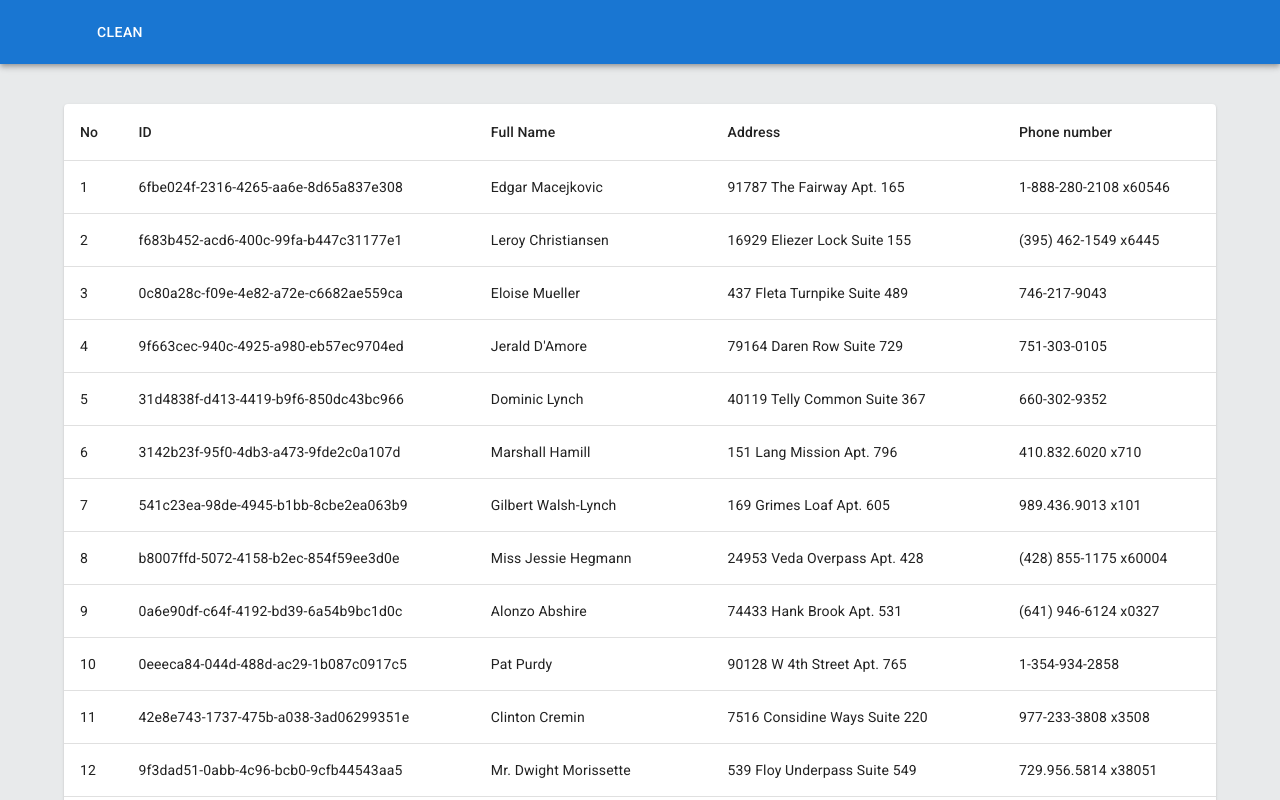
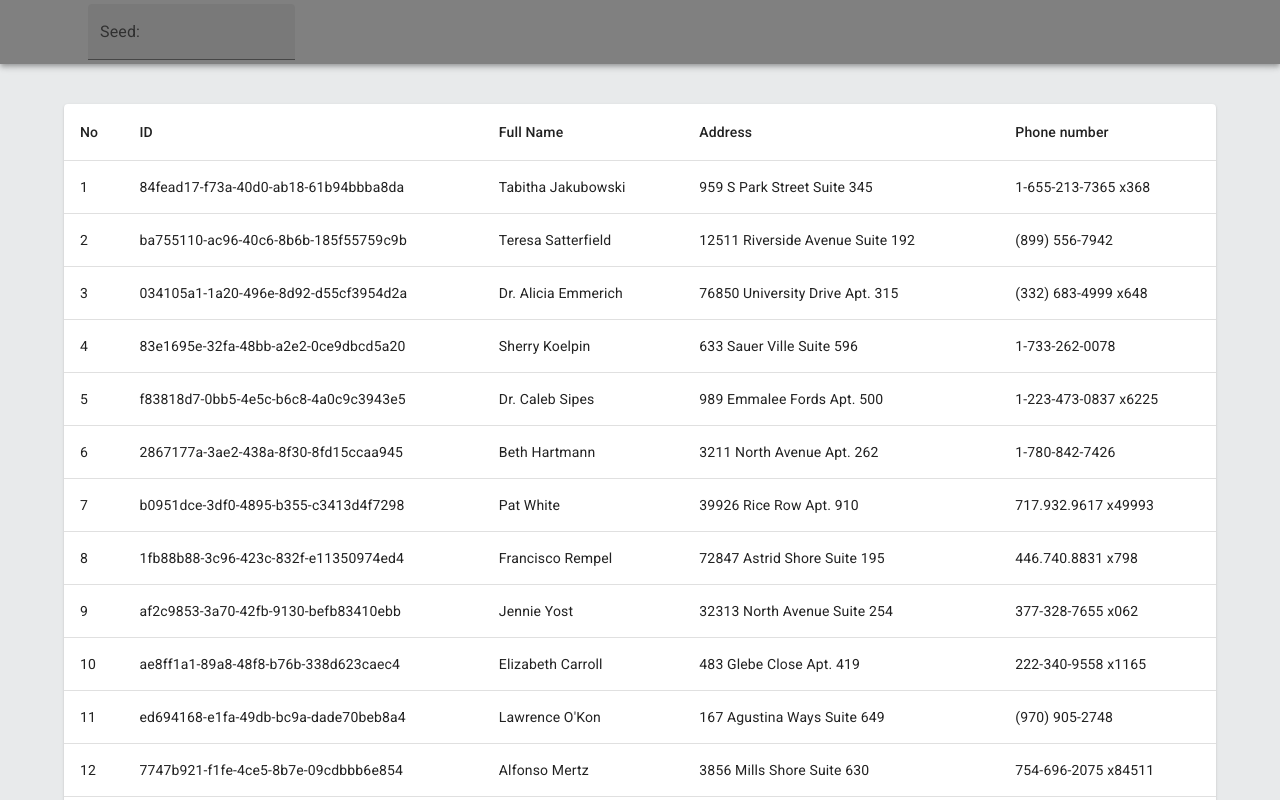
Before and after one commit to noardour/task5, a React (Vite) app: page / in a window 1280 px wide. Shown: the top 800 px of the page. Built offline with nearby package versions, Linux system fonts and the light colour scheme.

Commit message:
add seed choosing, refactor user generation

```diff
--- a/src/components/Header.tsx
+++ b/src/components/Header.tsx
@@ -3,7 +3,7 @@ import { FC } from "react";
 import UserToolbar from "../features/Users/UserToolbar";
 
 const Header: FC = () => (
-  <AppBar position="static">
+  <AppBar position="static" sx={{ backgroundColor: "gray" }}>
     <Container>
       <UserToolbar />
     </Container>
--- /dev/null
+++ b/src/features/Users/UserGenerator.ts
@@ -0,0 +1,35 @@
+import { Faker } from "@faker-js/faker";
+import { IUser } from "./types";
+
+export default class UserGenerator {
+  #faker: Faker;
+  #counter: number;
+
+  constructor(faker: Faker) {
+    this.#faker = faker;
+    this.#counter = 0;
+  }
+
+  setSeed(seed: number) {
+    this.#faker.seed(seed);
+  }
+
+  cleanCounter() {
+    this.#counter = 0;
+  }
+
+  #generateUser(): IUser {
+    return {
+      num: ++this.#counter,
+      id: this.#faker.string.uuid(),
+      fullName: this.#faker.person.fullName(),
+      address: this.#faker.location.streetAddress(true),
+      phone: this.#faker.phone.number(),
+    };
+  }
+
+  generate(count: number): IUser[] {
+    console.log(this.#counter);
+    return Array.from({ length: count }, () => this.#generateUser());
+  }
+}
--- a/src/features/Users/UserToolbar.tsx
+++ b/src/features/Users/UserToolbar.tsx
@@ -1,16 +1,21 @@
-import { Button, Toolbar } from "@mui/material";
-import { FC } from "react";
+import { TextField, Toolbar } from "@mui/material";
+import { ChangeEventHandler, FC } from "react";
 import useAppDispatch from "../../hooks/useAppDispatch";
-import { clean } from "./usersSlice";
+import useAppSelector from "../../hooks/useAppSelector";
+import { selectGenerationConfig } from "./usersSelectors";
+import { setGenerationConfig } from "./usersSlice";
 
 const UserToolbar: FC = () => {
+  const generationConfig = useAppSelector(selectGenerationConfig);
   const dispatch = useAppDispatch();
+
+  const handleInput: ChangeEventHandler<HTMLInputElement> = (e) => {
+    dispatch(setGenerationConfig({ [e.target.name]: e.target.value }));
+  };
 
   return (
     <Toolbar>
-      <Button sx={{ color: "white" }} onClick={() => dispatch(clean())}>
-        Clean
-      </Button>
+      <TextField variant="filled" label="Seed:" type="number" name="seed" value={generationConfig.seed} onInput={handleInput} />
     </Toolbar>
   );
 };
--- a/src/features/Users/UsersTable.tsx
+++ b/src/features/Users/UsersTable.tsx
@@ -1,19 +1,14 @@
 import { Box, Paper, Table, TableBody, TableCell, TableContainer, TableHead, TableRow } from "@mui/material";
-import { FC, useEffect } from "react";
+import { FC } from "react";
 import useAppSelector from "../../hooks/useAppSelector";
 import { selectUsers } from "./usersSelectors";
-import useAppDispatch from "../../hooks/useAppDispatch";
-import { generateUsers } from "./usersActions";
 import useObserver from "../../hooks/useObserver";
+import useUserGenerator from "./useUserGenerator";
 
 const UsersTable: FC = () => {
   const users = useAppSelector(selectUsers);
-  const dispatch = useAppDispatch();
-  const ref = useObserver(() => dispatch(generateUsers(30)));
-
-  useEffect(() => {
-    dispatch(generateUsers(30));
-  }, []);
+  const generate = useUserGenerator();
+  const ref = useObserver(() => generate());
 
   return (
     <TableContainer component={Paper}>
--- /dev/null
+++ b/src/features/Users/useUserGenerator.ts
@@ -0,0 +1,27 @@
+import { faker } from "@faker-js/faker";
+import useAppSelector from "../../hooks/useAppSelector";
+import { selectGenerationConfig } from "./usersSelectors";
+import useAppDispatch from "../../hooks/useAppDispatch";
+import { addUsers, clean } from "./usersSlice";
+import { useEffect, useRef } from "react";
+import UserGenerator from "./UserGenerator";
+
+const useUserGenerator = () => {
+  const config = useAppSelector(selectGenerationConfig);
+  const dispatch = useAppDispatch();
+  const generatorRef = useRef(new UserGenerator(faker));
+
+  useEffect(() => {
+    dispatch(clean());
+
+    config.seed && generatorRef.current.setSeed(parseInt(config.seed));
+
+    generatorRef.current.cleanCounter();
+  }, [config]);
+
+  return () => {
+    dispatch(addUsers(generatorRef.current.generate(30)));
+  };
+};
+
+export default useUserGenerator;
--- a/src/features/Users/usersActions.ts
+++ b/src/features/Users/usersActions.ts
@@ -7,8 +7,8 @@ import { faker } from "@faker-js/faker";
 export const generateUsers = createAsyncThunk(
   "users/generate",
   (count: number, thunk) => {
+    faker.seed(1);
     const state = thunk.getState() as RootState;
-    faker.seed(1);
     return Array.from({ length: count }, (_, i) => {
       return {
         num: i + selectUsersCount(state) + 1,
--- a/src/features/Users/usersSelectors.ts
+++ b/src/features/Users/usersSelectors.ts
@@ -1,8 +1,11 @@
 import { RootState } from "../../app/store";
 import { IUser } from "./types";
+import { GenerationConfig } from "./usersSlice";
 
 export const selectUsers = (store: RootState): IUser[] => store.users.data;
 
 export const selectUsersCount = (store: RootState): number => store.users.data.length;
 
 export const selectUsersLoading = (store: RootState): boolean => store.users.isLoading;
+
+export const selectGenerationConfig = (store: RootState): GenerationConfig => store.users.generationConfig;
--- a/src/features/Users/usersSlice.ts
+++ b/src/features/Users/usersSlice.ts
@@ -1,39 +1,40 @@
 import { PayloadAction, createSlice } from "@reduxjs/toolkit";
 import { IUser } from "./types";
-import { generateUsers } from "./usersActions";
+
+export interface GenerationConfig {
+  seed?: string;
+}
 
 export interface UsersState {
   isLoading: boolean;
   data: IUser[];
+  generationConfig: GenerationConfig;
 }
 
 const initialState: UsersState = {
   isLoading: false,
   data: [],
+  generationConfig: {
+    seed: undefined,
+  },
 };
 
 const slice = createSlice({
   name: "users",
   reducers: {
+    addUsers: (state, action: PayloadAction<IUser[]>) => {
+      state.data = state.data.concat(action.payload);
+    },
+    setGenerationConfig: (state, action: PayloadAction<GenerationConfig>) => {
+      state.generationConfig = { ...state.generationConfig, ...action.payload };
+    },
     clean: (state) => {
       state.data = [];
     },
   },
-  extraReducers: (builder) => {
-    builder.addCase(generateUsers.pending, (state) => {
-      state.isLoading = true;
-    });
-    builder.addCase(generateUsers.fulfilled, (state, action: PayloadAction<IUser[]>) => {
-      state.data = state.data.concat(action.payload);
-      state.isLoading = false;
-    });
-    builder.addCase(generateUsers.rejected, (state) => {
-      state.isLoading = false;
-    });
-  },
   initialState,
 });
 
-export const { clean } = slice.actions;
+export const { addUsers, setGenerationConfig, clean } = slice.actions;
 
 export default slice.reducer;
```
Also changed, not shown: src/features/Users/generateUser.ts (deleted, +0 -12 lines).
